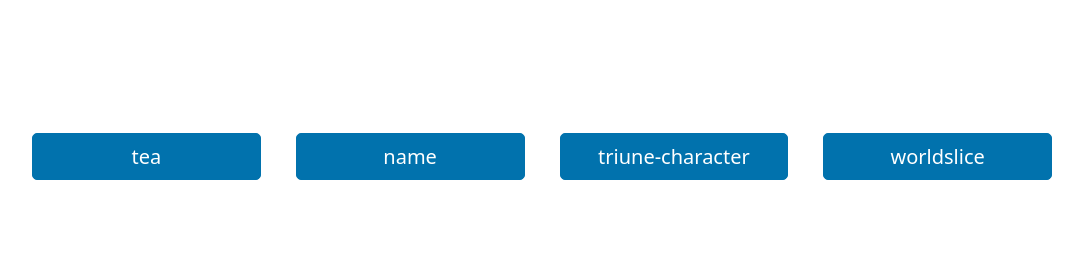
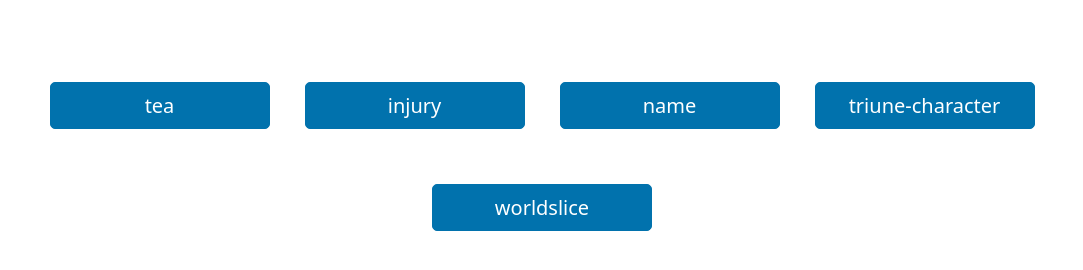
Before and after one commit to octoshrimpy/gen, a plain HTML site: page index.html in a window 1280 px wide. Shown: the part 266-536 px from the top of the page, without its empty margins (88-1171 px from the left). Drawn offline with nearby package versions, Linux system fonts and the light colour scheme.

Commit message:
Refactor navigation styles to use flexbox layout

```diff
--- a/index.html
+++ b/index.html
@@ -35,20 +35,23 @@
       }
 
       nav ul {
-        display: grid;
-        grid-template-columns: repeat(auto-fit, minmax(min(12rem, 100%), 1fr));
+        display: flex;
+        flex-wrap: wrap;
+        justify-content: center;
         gap: 0.75rem;
         padding-left: 0;
         margin: 0;
-        width: inherit;
+        width: 100%;
       }
 
       nav ul li {
         list-style: none;
         text-wrap: nowrap;
+        flex: 0 0 12rem;
       }
 
       nav a[role="button"] {
+        display: block;
         width: 100%;
         margin: 0;
       }
@@ -60,6 +63,7 @@
         <nav>
           <ul>
             <li><a href="./tea" role="button">tea</a></li>
+            <li><a href="./injury" role="button">injury</a></li>
             <li><a href="./name" role="button">name</a></li>
             <li><a href="./triune-character" role="button">triune-character</a></li>
             <li><a href="/worldslice" role="button">worldslice</a></li>
```
